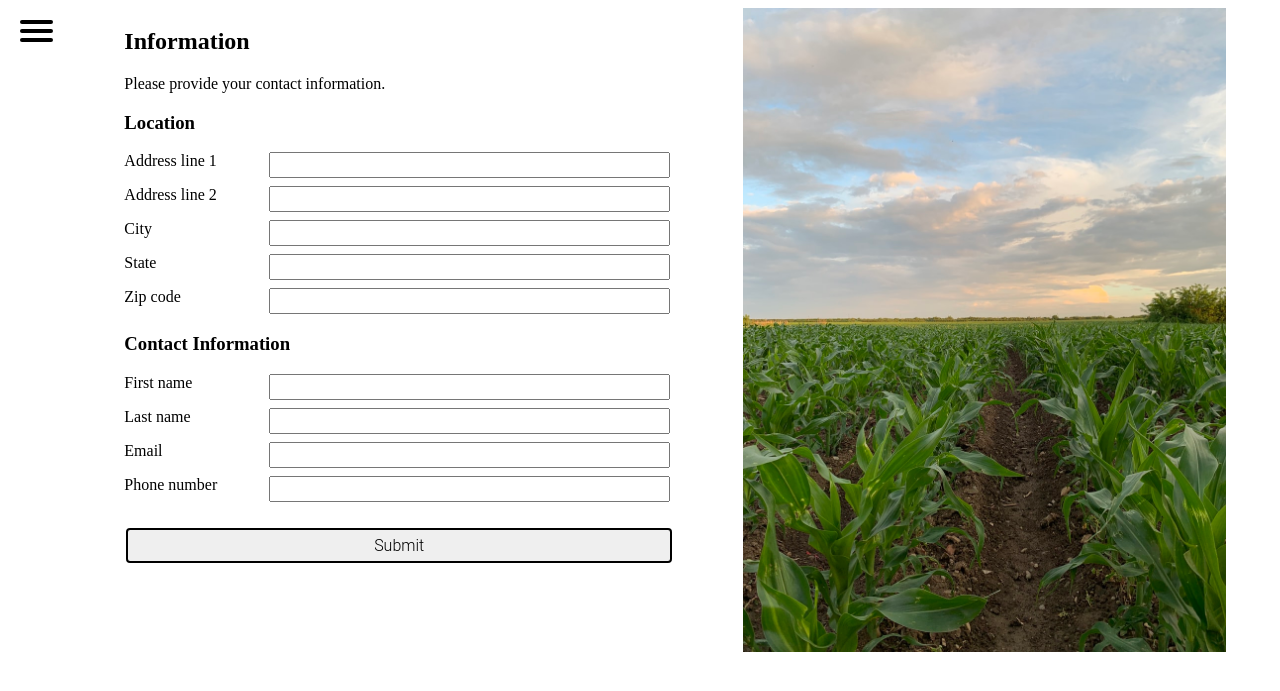
After one commit to wnuelle/breadbasket, a Flask app: page /courier in a window 1280 px wide. The commit adds this page. Shown: the top 691 px of the page. Run offline with Flask 2, Linux system fonts and the light colour scheme; some libraries are stand-ins or nearby versions.

Commit message:
Added courier page and updated navigation

```diff
--- a/app.py
+++ b/app.py
@@ -38,6 +38,10 @@ class InfoForm(FlaskForm):
 @app.route('/',methods=['GET','POST'])
 def index():
 	return render_template('Breadbasket.html')
+
+@app.route('/courier',methods=['GET','POST'])
+def courier_form():
+	return render_template('Courier.html')
 
 @app.route('/donate',methods=['GET','POST'])
 def donate_form():
--- a/static/css/style.css
+++ b/static/css/style.css
@@ -5,6 +5,7 @@
   --button-font: 'Roboto','sans-serif';
   --button-font-size: 16px;
   --grid-size: 4px;
+  --nav-font-size: 20px;
 }
 
 /* Header/footer styling */
@@ -18,7 +19,7 @@
 #menuToggle
 {
   display: block;
-  position: relative;
+  position: fixed;
   top: calc(var(--grid-size)*5);
   left: calc(var(--grid-size)*5);
   z-index: 1;
@@ -98,10 +99,11 @@
 
 #menu
 {
-  position: absolute;
+  position: fixed;
   margin: calc(var(--grid-size)*-25) 0 0 calc(var(--grid-size)*-12.5);
   padding: calc(var(--grid-size)*27) calc(var(--grid-size)*5) calc(var(--grid-size)*2) calc(var(--grid-size)*12.5);
-  background: #ededed;
+  background: white;
+  border: calc(var(--grid-size) / 4) solid lightgray;
   list-style-type: none;
   -webkit-font-smoothing: antialiased;
   transform-origin: 0% 0%;
@@ -109,10 +111,14 @@
   transition: transform 0.5s cubic-bezier(0.77,0.2,0.05,1.0);
 }
 
+#menu .selected-link {
+  color: var(--blue);
+}
+
 #menu li
 {
   padding: calc(var(--grid-size)*2) 0;
-  font-size: 20px;
+  font-size: var(--nav-font-size);
 }
 
 #menuToggle input:checked ~ ul
@@ -193,6 +199,10 @@ p.justify {
   padding-left: calc(var(--grid-size)*20);
 }
 
+#submit {
+  width: 100%;
+}
+
 /* Specific styling */
 .button-group {
   display: flex;
--- /dev/null
+++ b/templates/Courier.html
@@ -0,0 +1,89 @@
+<!doctype html>
+
+<html lang="en">
+<head>
+  <meta charset="utf-8">
+
+  <title>Breadbasket</title>
+  <meta name="description" content="The HTML5 Herald">
+  <meta name="author" content="SitePoint">
+
+  <link rel="stylesheet" href="{{ url_for('static', filename='css/style.css') }}"">
+
+  <nav role="navigation">
+	<div id="menuToggle">
+		<input type="checkbox" />
+		<span></span>
+		<span></span>
+		<span></span>
+		<ul id="menu">
+			<a href="{{ url_for('index') }}"><li>Home</li></a>
+			<a href="{{ url_for('fb_form') }}"><li>Food Banks</li></a>
+			<a href="{{ url_for('fp_form') }}"><li>Food Processors</li></a>
+			<a href=""><li class = "selected-link">Couriers</li></a>
+			<a href="{{ url_for('donate_form') }}"><li>Donate</li></a>
+		</ul>
+	</div>
+  </nav>
+</head>
+
+<body>
+	<div class="row">
+		<div class="column">
+			<div id="submission">
+				<h2>Information</h2>
+				<p>Please provide your contact information.</p>
+				<form method=POST action="{{ url_for('fb_form')}}">
+					<div class = "form-group">
+						<h3>Location</h3>
+						<span class="input-field">
+							<label for="address1">Address line 1</label>
+							<input type="text" class="form-control" name="address1" id="address1">
+						</span>
+						<span class="input-field">
+							<label for="address2">Address line 2</label>
+							<input type="text" class="form-control" name="address2" id="address2">
+						</span>
+						<span class="input-field">
+							<label for="city">City</label>
+							<input type="text" class="form-control" name="city" id="city">
+						</span>
+						<span class="input-field">
+							<label for="state">State</label>
+							<input type="text" class="form-control" name="state" id="state">
+						</span>
+						<span class="input-field">
+							<label for="zc">Zip code</label>
+							<input type="text" class="form-control" name="zc" id="zc">
+						</span>
+					</div>
+					<div class = "form-group">
+						<h3>Contact Information</h3>
+						<span class="input-field">
+							<label for="first_name">First name</label>
+							<input type="text" class="form-control" name="first_name" id="first_name">
+						</span>
+						<span class="input-field">
+							<label for="last_name">Last name</label>
+							<input type="text" class="form-control" name="last_name" id="last_name">
+						</span>
+						<span class="input-field">
+							<label for="email">Email</label>
+							<input type="text" class="form-control" name="email" id="email">
+						</span>
+						<span class="input-field">
+							<label for="phone_number">Phone number</label>
+							<input type="text" class="form-control" name="phone_number" id="phone_number">
+						</span>
+					</div>
+					<br>
+					<button class="button1" id="submit" type="submit" value="Submit">Submit</button>
+				</form>
+			</div>
+		</div>
+		<div class="column" style="width:39%">
+			<img src="static/img/corn.jpeg" alt="Corn field" style="width: 98%">
+		</div>
+	</div>
+</body>
+</html>
```
Also changed, not shown: templates/Breadbasket.html (+7 -7 lines), templates/Donate.html (+5 -5 lines), templates/FoodBanks.html (+8 -8 lines), templates/FoodProcessors.html (+61 -31 lines).
